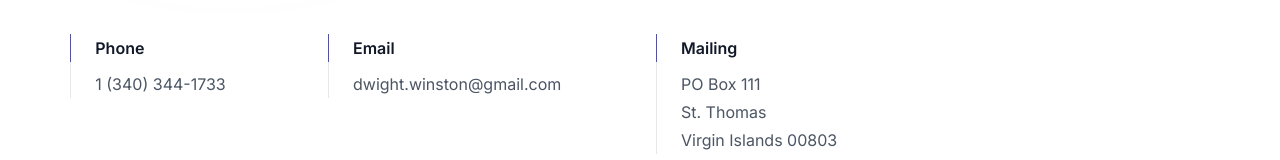
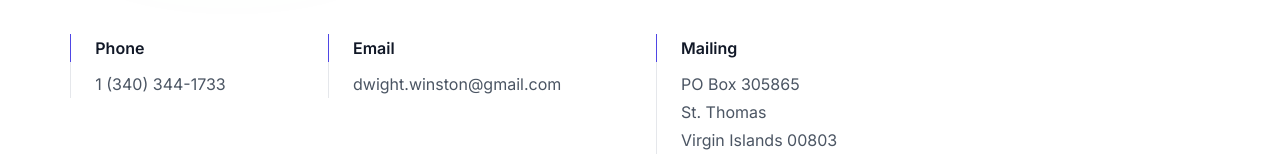
Before and after one commit to tonychill/dwight, a Next.js app: page / in a window 1280 px wide. Shown: the part 480-640 px from the top of the page. Built offline with nearby package versions, Linux system fonts and the light colour scheme.

Commit message:
minor fixes

```diff
--- a/src/components/hero/index.tsx
+++ b/src/components/hero/index.tsx
@@ -94,7 +94,7 @@ export default function Example() {
             Mailing
           </h3>
           <address className="border-l border-gray-200 pl-6 pt-2 not-italic text-gray-600">
-            <p>PO Box 111</p>
+            <p>PO Box 305865</p>
             <p>St. Thomas</p>
             <p> Virgin Islands 00803</p>
           </address>
```
